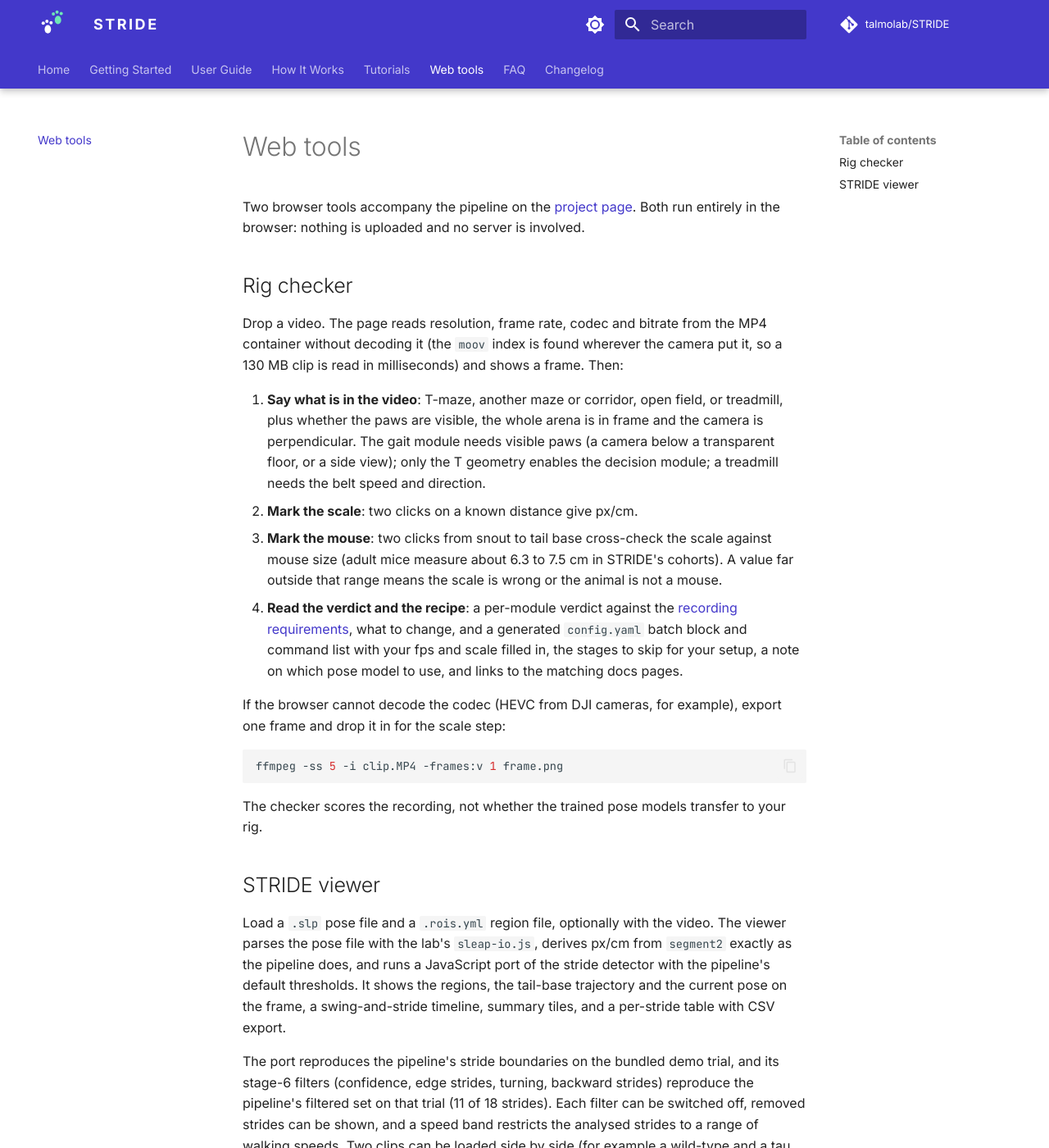
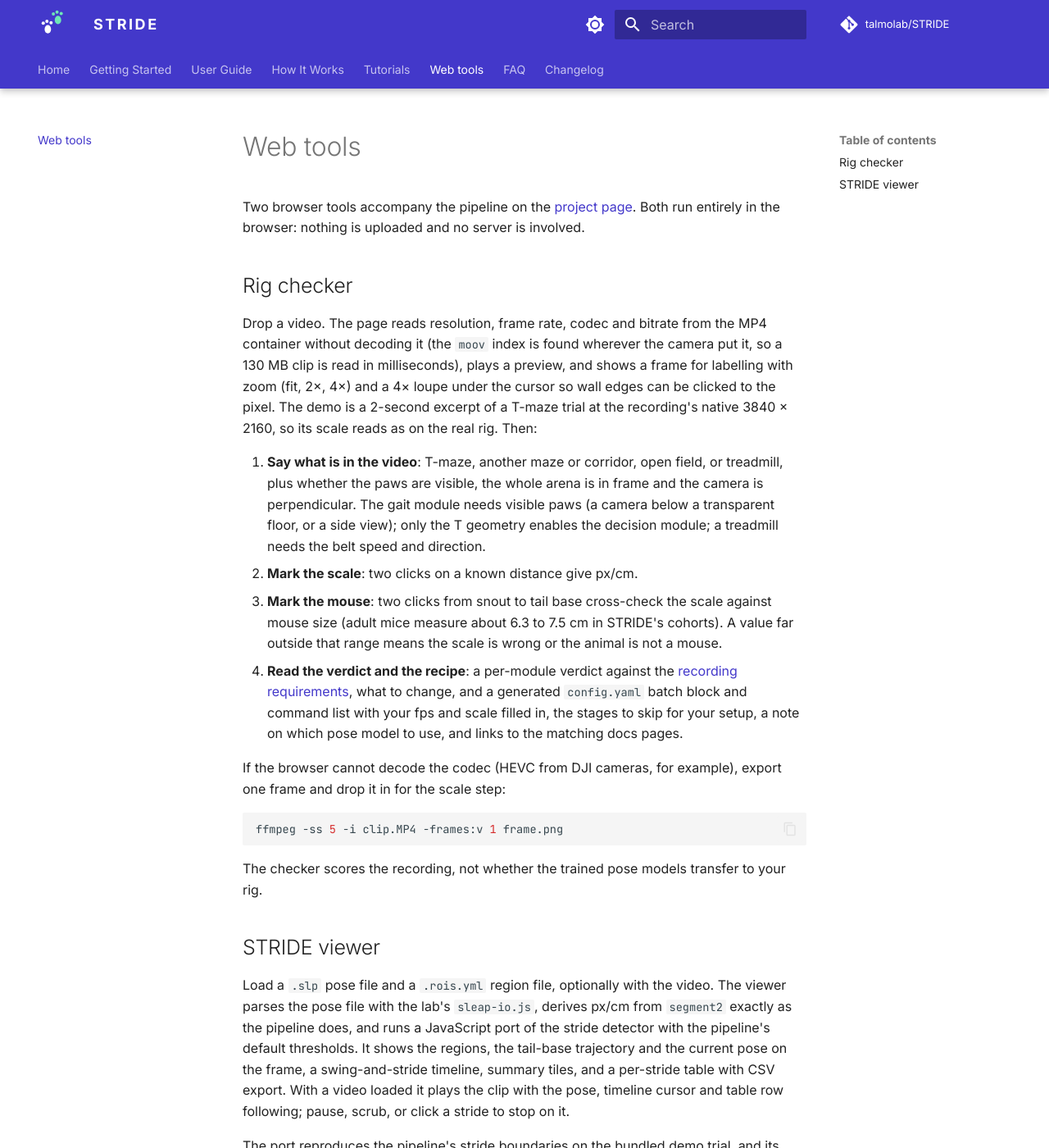
Before and after one commit to talmolab/STRIDE-docs, an MkDocs documentation site: the page built from docs/web-tools.md, in a window 1280 px wide and 1400 px high. Shown: the whole window at 82% size. Built offline with MkDocs 1.6.1 and Material for MkDocs 9.7.7, drawn with Linux system fonts in a browser that asks for light colours; comment, search, counter and statistics services are not loaded.

Commit message:
Web tools page: playback, zoom and loupe, native-resolution demo

```diff
--- a/docs/web-tools.md
+++ b/docs/web-tools.md
@@ -7,7 +7,9 @@ Both run entirely in the browser: nothing is uploaded and no server is involved.
 
 Drop a video. The page reads resolution, frame rate, codec and bitrate from the MP4 container
 without decoding it (the `moov` index is found wherever the camera put it, so a 130 MB clip is read
-in milliseconds) and shows a frame. Then:
+in milliseconds), plays a preview, and shows a frame for labelling with zoom (fit, 2×, 4×) and a 4× loupe
+under the cursor so wall edges can be clicked to the pixel. The demo is a 2-second excerpt of a T-maze
+trial at the recording's native 3840 × 2160, so its scale reads as on the real rig. Then:
 
 1. **Say what is in the video**: T-maze, another maze or corridor, open field, or treadmill, plus
    whether the paws are visible, the whole arena is in frame and the camera is perpendicular. The
@@ -37,7 +39,9 @@ Load a `.slp` pose file and a `.rois.yml` region file, optionally with the video
 parses the pose file with the lab's `sleap-io.js`, derives px/cm from `segment2` exactly as the
 pipeline does, and runs a JavaScript port of the stride detector with the pipeline's default
 thresholds. It shows the regions, the tail-base trajectory and the current pose on the frame, a
-swing-and-stride timeline, summary tiles, and a per-stride table with CSV export.
+swing-and-stride timeline, summary tiles, and a per-stride table with CSV export. With a video
+loaded it plays the clip with the pose, timeline cursor and table row following; pause, scrub, or
+click a stride to stop on it.
 
 The port reproduces the pipeline's stride boundaries on the bundled demo trial, and its stage-6
 filters (confidence, edge strides, turning, backward strides) reproduce the pipeline's filtered set
```
